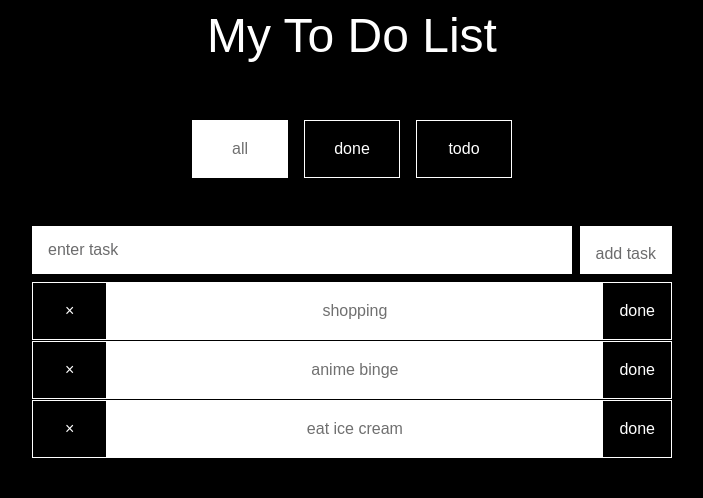
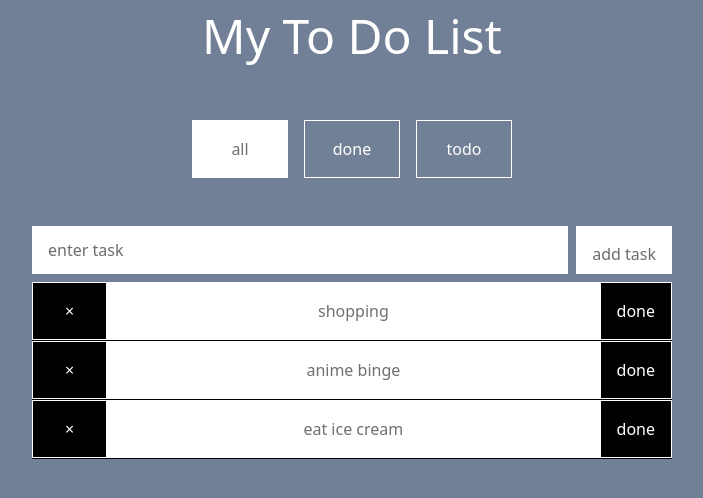
Before and after one commit to gmahima/ReactToDoList, a React (Create React App) app: page /all in a window 1280 px wide. Shown: the top 498 px of the page, without its empty margins (288-991 px from the left). Built offline with nearby package versions, Linux system fonts and the light colour scheme.

Commit message:
style app div and h1

```diff
--- a/public/index.html
+++ b/public/index.html
@@ -23,11 +23,11 @@
 	<title>React App</title>
 </head>
 
-<body>
+<body class="m-0 p-0">
 	<noscript>
 		You need to enable JavaScript to run this app.
 	</noscript>
-	<div id="root"></div>
+	<div id="root" class="m-0 p-0"></div>
 	<!--
       This HTML file is a template.
       If you open it directly in the browser, you will see an empty page.
--- a/src/App.js
+++ b/src/App.js
@@ -4,29 +4,29 @@ import AddTaskForm from "./components/AddTaskForm";
 import TaskList from "./components/TaskList";
 import RadioList from "./components/RadioList";
 import {BrowserRouter as Router, Route, Switch, Redirect} from 'react-router-dom'
-const TitleText = styled.h1`
-  color: white;
-  font-size: 3em;
-  @media (max-width: 400px) {
-    font-size: 2em;
-  }
-`
 
-const Application = styled.div`
-  font-family: sans-serif;
-  text-align: center;
-  width: 100%;
-  height: 100vh;
-  margin: 0;
-  align-content: start;
-  background-color: black;
-  display: grid;
-  grid-gap: 3em;
-  @media(max-width: 400px) {
-    grid-gap: 1.5em;
+// const Application = styled.div`
+//   font-family: sans-serif;
+//   text-align: center;
+//   width: 100%;
+//   height: 100vh;
+//   margin: 0;
+//   align-content: start;
+//   background-color: black;
+//   display: grid;
+//   grid-gap: 3em;
+//   @media(max-width: 400px) {
+//     grid-gap: 1.5em;
 
-  }
-`;
+//   }
+// `;
+// const TitleText = styled.h1`
+//   color: white;
+//   font-size: 3em;
+//   @media (max-width: 400px) {
+//     font-size: 2em;
+//   }
+// `
 const Tasks = styled.div`
   display: grid;
   grid-template-columns: 0.5fr;
@@ -41,8 +41,8 @@ const Tasks = styled.div`
   return (
     <Router>
       <Route path="/">
-        <Application className="App">
-          <TitleText>My To Do List</TitleText>
+        <div className="bg-gray-600 grid m-0 w-screen h-screen text-center font-sans content-start gap-6 md:gap-12">
+          <h1 className="text-white text-3xl md:text-5xl">My To Do List</h1>
           <RadioList />
           <Tasks>
             <AddTaskForm />
@@ -53,7 +53,7 @@ const Tasks = styled.div`
               <Route path='/todo' render={() => (<TaskList show='todo' />)}/>
             </Switch>
           </Tasks>
-        </Application>
+        </div>
       </Route>
     </Router>
   );
```
